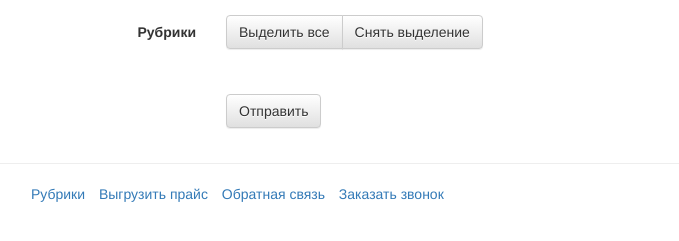
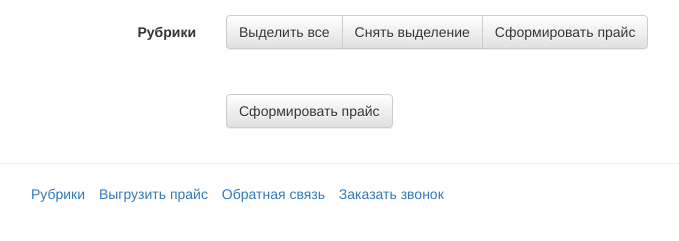
Before and after one commit to durm/aksvrnru, a Django app: template templates/hierarchy/construct_price.html in a window 1280 px wide. Shown: the part 207-448 px from the top of the page, without its empty margins (39-718 px from the left). Run offline with Django 3.2, Linux system fonts and the light colour scheme; the template is opened without the code that fills it, so the values that code supplies are empty; the visitor is signed in with stand-in values (Sample User, id 1); parts of the project's set-up code (start-up, migrations or seed data) failed here and were passed over; some libraries are stand-ins or nearby versions.

Commit message:
игеещт

```diff
--- a/templates/hierarchy/construct_price.html
+++ b/templates/hierarchy/construct_price.html
@@ -33,8 +33,9 @@
             <label for="" class="col-sm-2 control-label">Рубрики</label>
             <div class="col-sm-10">
                 <div class="btn-group">
-                <input type="button" class="btn btn-default set_checked" value="Выделить все"/>
-                <input type="button" class="btn btn-default set_unchecked" value="Снять выделение"/>
+                    <input type="button" class="btn btn-default set_checked" value="Выделить все"/>
+                    <input type="button" class="btn btn-default set_unchecked" value="Снять выделение"/>
+                    <input type="button" class="btn btn-default construct_price" value="Сформировать прайс"/>
                 </div>
                 <br/><br/>
                 {%include "hierarchy/rubric_roots.html" %}
@@ -42,7 +43,7 @@
         </div>
         <div class="form-group">
             <div class="col-sm-offset-2 col-sm-10">
-                <input type="button" class="btn btn-default construct_price" value="Отправить"/>
+                <input type="button" class="btn btn-default construct_price" value="Сформировать прайс"/>
             </div>
         </div>
 
```
